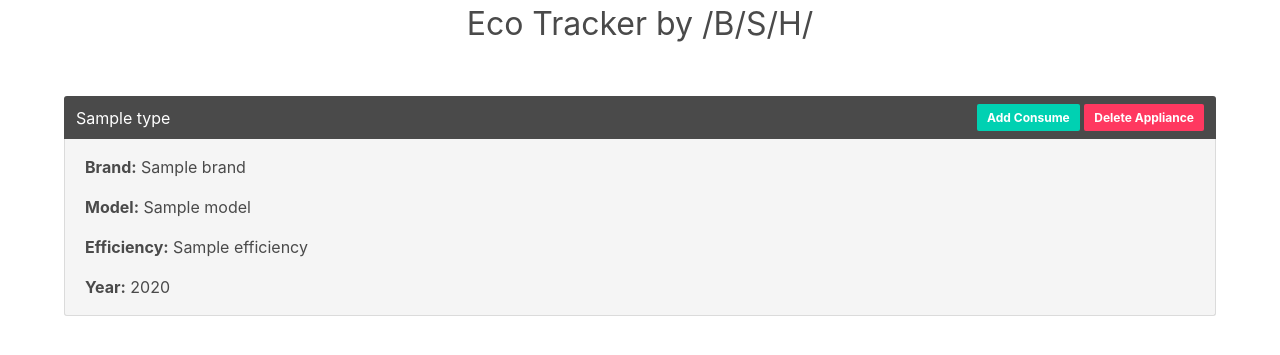
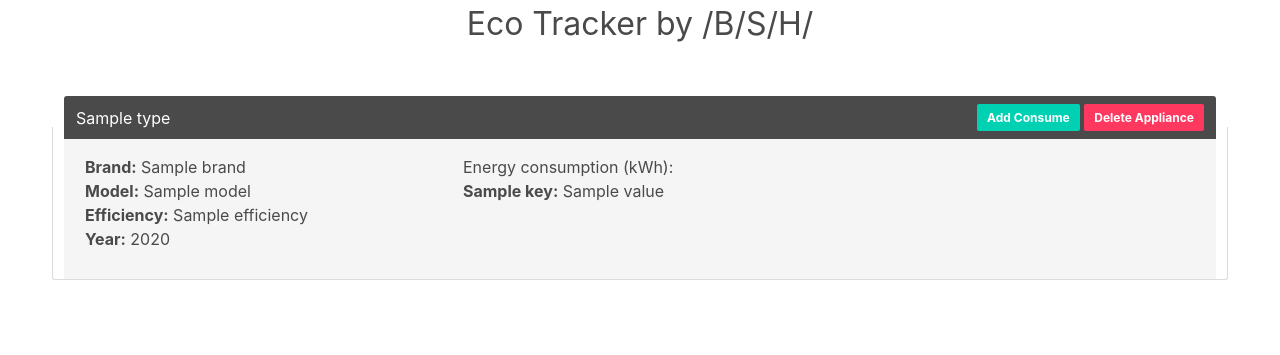
Before and after one commit to jpiedrafita/hackaton_bsh_2023, a Flask app: template templates/appliances.html in a window 1280 px wide. Shown: the part 52-407 px from the top of the page. Run offline with Flask 3, Linux system fonts and the light colour scheme; the template is opened without the code that fills it: most values are stand-ins (such as "Sample title", 1, 10 or a date in 2020); some libraries are stand-ins or nearby versions.

Commit message:
display energy readings

```diff
--- a/app.py
+++ b/app.py
@@ -93,7 +93,7 @@
             session.clear()
             session['user_id'] = username
             print(session['user_id'])  #debug
-            return redirect('/')
+            return redirect('/appliances')
 
         flash(error, 'error')
 
@@ -179,6 +179,25 @@
         flash("Appliance does not exist.", 'error')
     return redirect(url_for('appliances'))
 
+@app.route('/appliances/<appliance_id>/consume', methods=('GET', 'POST'))
+@require_login
+def appliance_consume(appliance_id):
+    #Get appliance data from appliance ID
+    print(f"appliance id: {appliance_id}")
+    appliance_ref = db.collection('user_appliances').document(appliance_id)
+    # Verifies
+    if not appliance_ref.get().exists:
+        flash('Appliance not found.', 'error')
+        return redirect(url_for('appliances'))
+
+    appliance = appliance_ref.get().to_dict()
+
+    if request.method == 'POST':
+        #TODO: save consumes
+        print("TODO")
+
+    return render_template('appliance_consume.html', appliance=appliance)
+
 
 
 #TODO
--- a/templates/appliances.html
+++ b/templates/appliances.html
@@ -12,7 +12,7 @@
       <div class="message-header">
         <p>{{ appliance.type }}</p>
         <div>
-          <a class="button is-primary is-small has-text-weight-bold" href="#">
+          <a class="button is-primary is-small has-text-weight-bold" href="{{ url_for('appliance_consume', appliance_id=appliance.id)}}">
             Add Consume
           </a>
           <a class="button is-danger is-small has-text-weight-bold" href="{{ url_for('appliance_delete', appliance_id=appliance.id)}}">
@@ -20,11 +20,24 @@
           </a>
         </div>
       </div>
-      <div class="message-body content">
-        <p><strong>Brand:</strong> {{ appliance.brand }}</p>
-        <p><strong>Model:</strong> {{ appliance.model }}</p>
-        <p><strong>Efficiency:</strong> {{ appliance.efficiency }}</p>
-        <p><strong>Year:</strong> {{ appliance.year }}</p>
+      <div class="message-body columns">
+        <div class="column is-one-third">
+          <p><strong>Brand:</strong> {{ appliance.brand }}</p>
+          <p><strong>Model:</strong> {{ appliance.model }}</p>
+          <p><strong>Efficiency:</strong> {{ appliance.efficiency }}</p>
+          <p><strong>Year:</strong> {{ appliance.year }}</p>
+        </div>
+          <div class="column">
+            {% if appliance.consume %}
+              <h4>Energy consumption (kWh):</h4>
+              {% for key, value in appliance.consume.items() %}
+                <p ><strong>{{ key }}:</strong> {{ value }}</p>
+              {% endfor %}
+            {% else %}
+              <p ><strong>No consumption data available</p>
+            {% endif %}
+
+          </div>
         </div>
     </article>
   {% endfor %}
```
Also changed, not shown: templates/appliance_consume.html (added, +33 -0 lines).
